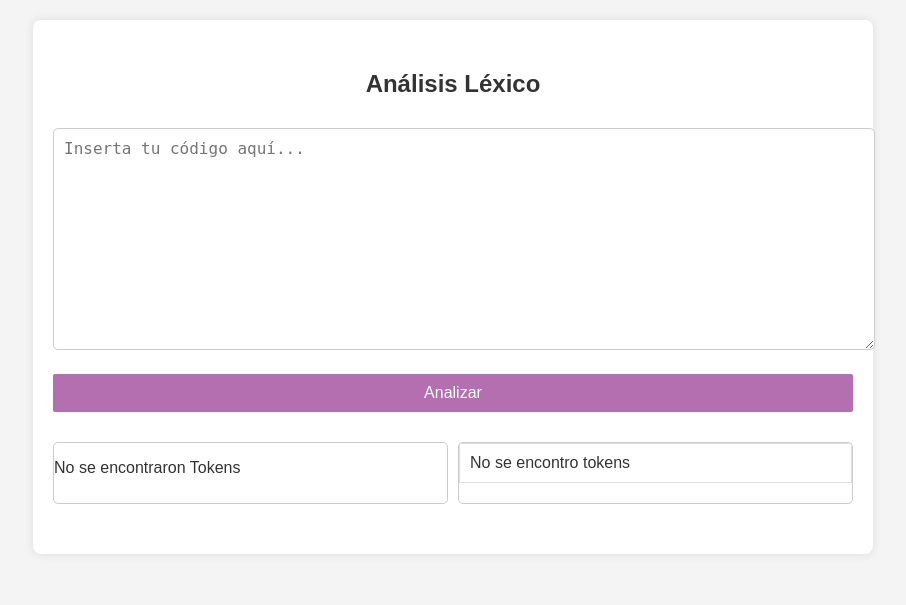
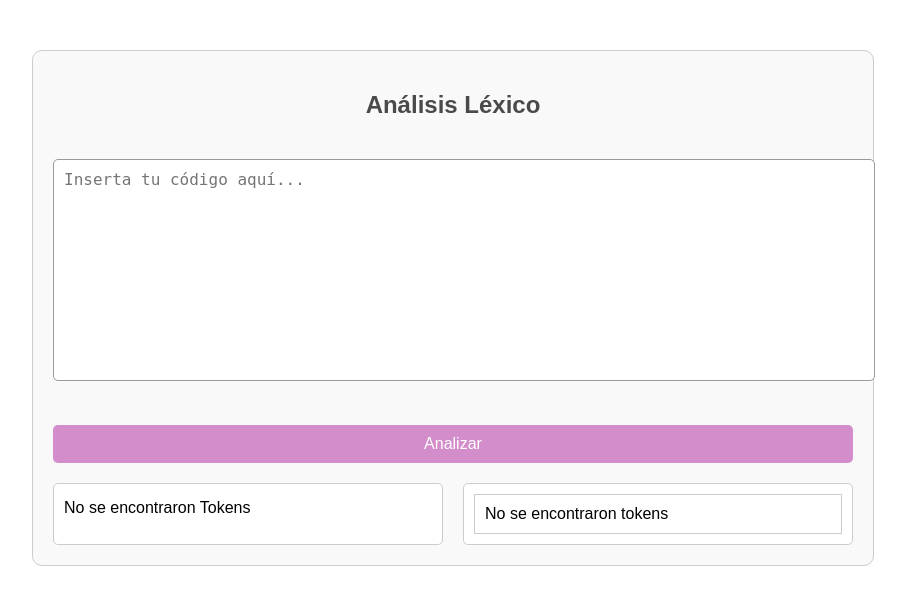
Before and after one commit to DariaCodeuse/compilers_repo, a Flask app: page / in a window 1280 px wide. Shown: the top 605 px of the page, without its empty margins (187-1093 px from the left). Run offline with Flask 3, Linux system fonts and the light colour scheme.

Commit message:
update analizador_lexico.py, style.css and aLexicoWeb/templates/index.html

```diff
--- a/aLexicoWeb/analizador_lexico.py
+++ b/aLexicoWeb/analizador_lexico.py
@@ -9,15 +9,21 @@ app = Flask(__name__)
 
 reserved = {
     'for': 'FOR',
-    'while': 'WHILE'
+    'do': 'DO',
+    'while': 'WHILE',
+    'if': 'IF',
+    'else': 'ELSE',
 }
 
 tokens = ['PABIERTO', 'PCERRADO'] + list(reserved.values())
 
 t_FOR = r'for'
+t_DO = r'do'
 t_WHILE = r'while'
+t_IF = r'if'
+t_ELSE = r'else'
+
 t_ignore = ' \t\n\r'
-
 t_PABIERTO = r'\('
 t_PCERRADO = r'\)'
 
--- a/aLexicoWeb/static/css/style.css
+++ b/aLexicoWeb/static/css/style.css
@@ -1,100 +1,93 @@
-/* General Styles */
-body {
+/* Main Container */
+.main-container {
   font-family: Arial, sans-serif;
-  background-color: #f4f4f4;
-  color: #333;
-  margin: 0;
+  max-width: 800px;
+  margin: 50px auto;
   padding: 20px;
+  border: 1px solid #ccc;
+  border-radius: 10px;
+  background-color: #f9f9f9;
 }
 
-h2 {
+/* Title */
+.title {
   text-align: center;
-  color: #333;
-  margin: 30px 0;
+  color: #4a4a4a;
+  margin-bottom: 40px;
 }
 
-.container {
-  max-width: 800px;
-  margin: 0 auto;
-  background-color: #fff;
-  padding: 20px;
-  border-radius: 8px;
-  box-shadow: 0 0 10px rgba(0, 0, 0, 0.1);
+/* Input Container */
+.input-container {
+  margin-bottom: 40px;
 }
 
-.input-container {
-  margin: 20px 0;
-}
-
-textarea {
+.code-input {
   width: 100%;
   height: 200px;
   padding: 10px;
+  font-size: 16px;
+  border: 1px solid #9b9a9a;
   border-radius: 5px;
+  resize: none;
+}
+
+/* Analyze Button */
+.analyze-button {
+  display: block;
+  width: 100%;
+  padding: 10px;
+  background-color: #d38dca;
+  color: #fff;
+  border: none;
+  border-radius: 5px;
+  font-size: 16px;
+  cursor: pointer;
+  margin-bottom: 20px;
+}
+
+.analyze-button:hover {
+  background-color: #a75e9d;
+}
+
+/* Results Container */
+.results-container {
+  display: flex;
+  justify-content: space-between;
+  gap: 20px;
+}
+
+.tokens-box, .table-box {
+  width: 48%;
+  padding: 10px;
   border: 1px solid #ccc;
+  border-radius: 5px;
+  background-color: #fff;
+}
+
+/* Tokens Box */
+.tokens-box p {
+  margin: 5px 0;
   font-size: 16px;
 }
 
-button {
-  width: 100%;
-  background-color: #b36faf;
-  color: white;
-  padding: 10px;
-  font-size: 16px;
-  border: none;
-  border-radius: 2px;
-  cursor: pointer;
+/* Table Styles */
+.container-table {
+  overflow-x: auto;
 }
 
-button:hover {
-  background-color: #8f4b8a;
+.results-table {
+  width: 100%;
+  border-collapse: collapse;
+  font-size: 16px;
 }
 
-.container-2 {
-  display: flex;
-  justify-content: space-between;
-  margin: 30px 0;
-  gap: 10px;
-  max-height: 200px;
-}
-
-.box {
-  display: flex;
-  flex-direction: column;
-  width: 100%;
-  height: auto;
-  border-radius: 5px;
+.results-table th, .results-table td {
+  padding: 10px;
   border: 1px solid #ccc;
-  font-size: 16px;
-}
-/* Table Styles */
-.container-table table {
-  width: 100%;
-  height: auto;
-  border-collapse: collapse;
-  margin-bottom: 20px;
-}
-
-.container-table th, .container-table td {
-  border: 1px solid #ddd;
-  padding: 10px;
   text-align: left;
 }
 
-.container-table th {
-  background-color: #8586e4;
+.results-table th {
+  background-color: #b86d98;
   color: #fff;
 }
-
-
-/* Responsive Design */
-@media (max-width: 600px) {
-  .container {
-      padding: 10px;
-  }
-
-  .container-table table, .container-table th, .container-table td {
-      font-size: 14px;
-      padding: 8px;
-  }
-}
--- a/aLexicoWeb/templates/index.html
+++ b/aLexicoWeb/templates/index.html
@@ -7,20 +7,19 @@
   <link rel="stylesheet" href="{{ url_for('static', filename = 'css/style.css') }}">
 </head>
 <body>
-  <div class="container">
-    <h2>Análisis Léxico</h2>
+  <div class="main-container">
+    <h2 class="title">Análisis Léxico</h2>
 
     <!-- Formulario para ingresar el código -->
-
     <form method="POST">
       <div class="input-container">
-        <textarea name="code" placeholder="Inserta tu código aquí..."></textarea>
+        <textarea name="code" class="code-input" placeholder="Inserta tu código aquí..."></textarea>
       </div>
-      <button type="submit">Analizar</button>
+      <button type="submit" class="analyze-button">Analizar</button>
     </form>
 
-    <div class="container-2">
-      <div class="box">
+    <div class="results-container">
+      <div class="tokens-box">
         {% if tokens %}
         {% for caracter, simbolo in tokens %}
           <p>{{ simbolo }}</p>
@@ -30,9 +29,9 @@
         {% endif %}
       </div>
 
-      <div class="box">
+      <div class="table-box">
         <div class="container-table">
-          <table>
+          <table class="results-table">
             {% if tokens %}
               <tr>
                 <th>Caracteres</th>
@@ -45,7 +44,7 @@
               </tr>
               {% endfor %}
             {% else %}
-            <tr><td colspan="2">No se encontro tokens</td></tr>
+            <tr><td colspan="2">No se encontraron tokens</td></tr>
             {% endif %}
           </table>
         </div>
```
